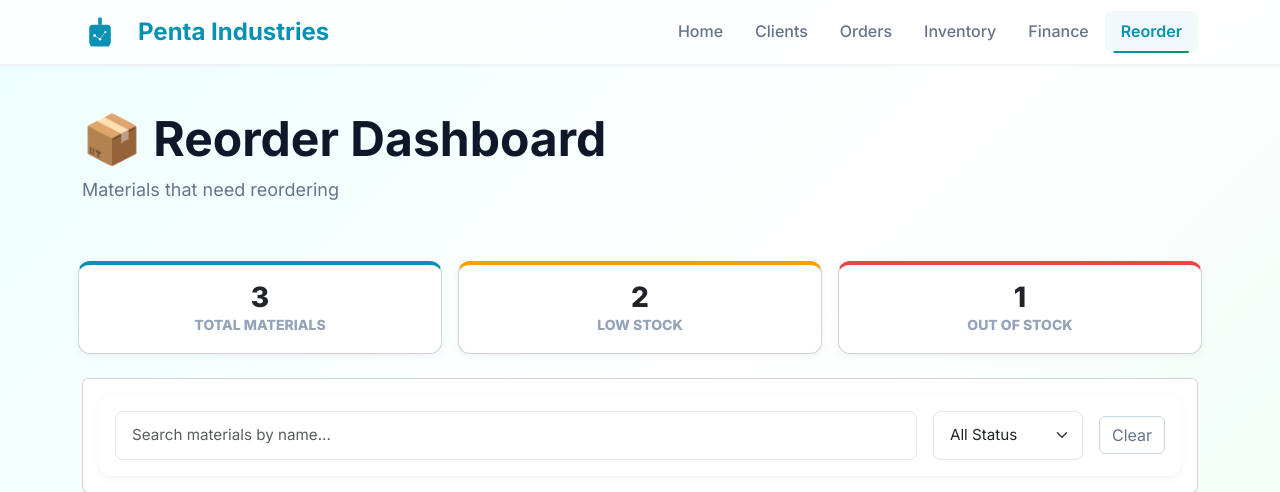
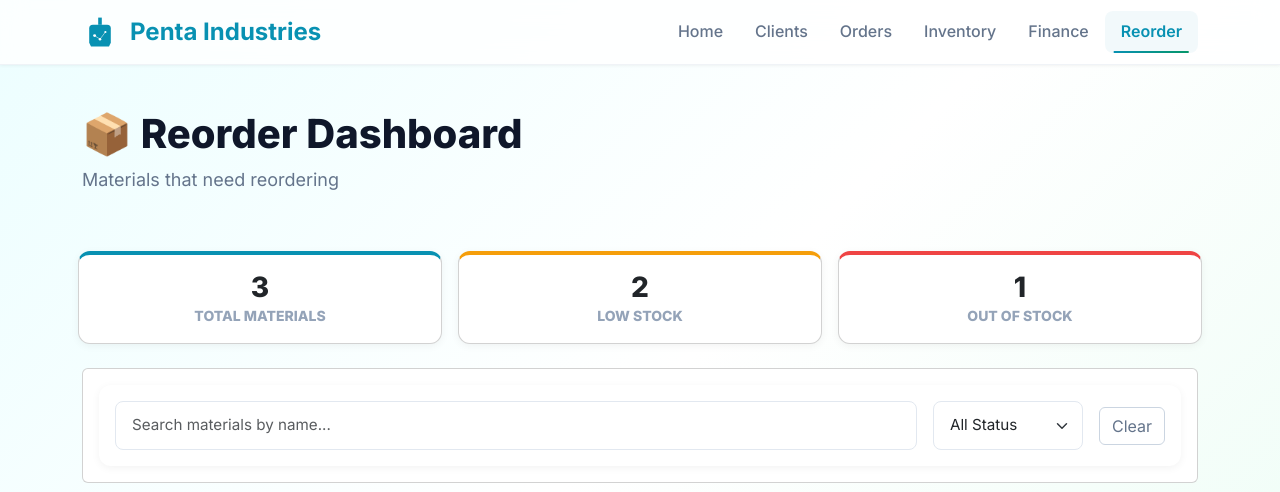
Before and after one commit to SaadBaighf/Chemical-Company-Website-SEP-Project-, a Django app: page /reorder/ in a window 1280 px wide. Shown: the top 492 px of the page. Run offline with Django 5.2, Linux system fonts and the light colour scheme; data comes from the database, SQL or seed files in the repository.

Commit message:
hihihihi
hihiihhihiihi

```diff
--- a/templates/finance.html
+++ b/templates/finance.html
@@ -5,7 +5,7 @@
 <head>
   <meta charset="UTF-8" />
   <meta name="viewport" content="width=device-width, initial-scale=1.0" />
-  <title>Finance | Penta Industries & Limited</title>
+  <title>Finance | Penta Industries</title>
 
   <!-- Bootstrap 5 CSS -->
   <link href="https://cdn.jsdelivr.net/npm/bootstrap@5.3.2/dist/css/bootstrap.min.css" rel="stylesheet">
--- a/templates/inventory.html
+++ b/templates/inventory.html
@@ -6,7 +6,7 @@
 <head>
   <meta charset="UTF-8" />
   <meta name="viewport" content="width=device-width, initial-scale=1.0" />
-  <title>Inventory | Penta Industries & Limited</title>
+  <title>Inventory | Penta Industries</title>
 
   <!-- Bootstrap 5 CSS -->
   <link href="https://cdn.jsdelivr.net/npm/bootstrap@5.3.2/dist/css/bootstrap.min.css" rel="stylesheet">
--- a/templates/main.html
+++ b/templates/main.html
@@ -328,7 +328,7 @@
           <line x1="35" y1="60" x2="50" y2="70" stroke="#ffffff" stroke-width="1.5" />
           <line x1="65" y1="50" x2="50" y2="70" stroke="#ffffff" stroke-width="1.5" />
         </svg>
-        <span class="fw-bold ms-2">Penta Industries</span>
+        <span class="fw-bold">Penta Industries</span>
       </a>
       <div class="navbar-nav ms-auto">
         <a class="nav-link active" href="/">Home</a>
--- a/templates/orders.html
+++ b/templates/orders.html
@@ -5,7 +5,7 @@
 <head>
   <meta charset="UTF-8" />
   <meta name="viewport" content="width=device-width, initial-scale=1.0" />
-  <title>Orders | Penta Industries & Limited</title>
+  <title>Orders | Penta Industries</title>
 
   <!-- Bootstrap 5 CSS -->
   <link href="https://cdn.jsdelivr.net/npm/bootstrap@5.3.2/dist/css/bootstrap.min.css" rel="stylesheet">
--- a/templates/reorder_dashboard.html
+++ b/templates/reorder_dashboard.html
@@ -45,7 +45,7 @@
           <line x1="35" y1="60" x2="50" y2="70" stroke="#ffffff" stroke-width="1.5" />
           <line x1="65" y1="50" x2="50" y2="70" stroke="#ffffff" stroke-width="1.5" />
         </svg>
-        <span class="fw-bold ms-2">Penta Industries</span>
+        <span class="fw-bold">Penta Industries</span>
       </a>
       <div class="navbar-nav ms-auto">
         <a class="nav-link" href="/">Home</a>
@@ -62,7 +62,7 @@
   <div class="container mt-4">
     <div class="d-flex justify-content-between align-items-center mb-4" style="margin-top: 45px;">
       <div>
-        <h2 style="font-size: 48px; font-weight: 700;">📦 Reorder Dashboard</h2>
+        <h2 style="font-weight: 800; font-size: 40px;">📦 Reorder Dashboard</h2>
         <p class="text-muted mb-0" style="font-size: 18px;">Materials that need reordering</p>
       </div>
     </div>
```
Also changed, not shown: templates/client.html (+6 -5 lines).
